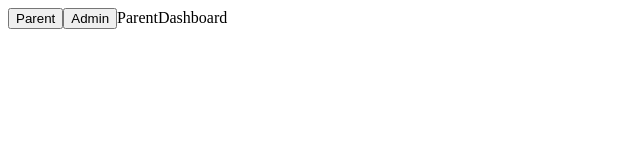
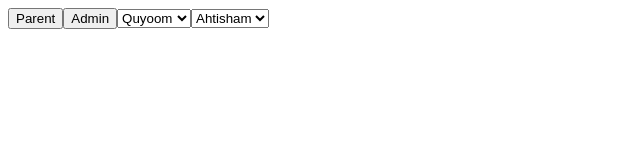
Before and after one commit to Ahtisham-1/fee-ease-react, a React (Vite) app: page / in a window 1280 px wide. Shown: the top 160 px of the page, without its empty margins (0-640 px from the left). Built offline with nearby package versions, Linux system fonts and the light colour scheme.

Commit message:
feat: Added the student dropdown toggle also and implemented the logic in the parent dropdown which shows us thier child dinamically you change the parent the student dropdown changes it self

```diff
--- a/src/App.tsx
+++ b/src/App.tsx
@@ -1,13 +1,23 @@
 import { useState } from "react";
 import Header from "./Components/Header";
+import { initialStudents, initialParents } from "./data";
+import ParentDashboard from "./Components/ParentDashboard";
+import AdminDashboard from "./Components/AdminDashboard";
 
 export default function App() {
   let [activeView, setActiveView] = useState("parent");
   return (
     <>
       <div>
-        <Header setActiveView = {setActiveView} />
-        {activeView === "parent" ? "ParentDashboard" : "AdminDashboard"}
+        <Header setActiveView={setActiveView} />
+        {activeView === "parent" ? (
+          <ParentDashboard
+            students={initialStudents}
+            parents={initialParents}
+          />
+        ) : (
+          <AdminDashboard  />
+        )}
       </div>
     </>
   );
--- /dev/null
+++ b/src/Components/AdminDashboard.tsx
@@ -0,0 +1,7 @@
+function AdminDashboard() {
+  return(
+    <div>Admin</div>
+  )
+}
+
+export default AdminDashboard;
--- /dev/null
+++ b/src/Components/ParentDashboard.tsx
@@ -0,0 +1,36 @@
+import type { Student, Parent } from "../types";
+import { useState } from "react";
+
+type ParentDashboardProps = {
+  students: Student[];
+  parents: Parent[];
+};
+
+function ParentDashboard({ students, parents }: ParentDashboardProps) {
+  const [selectedParentId, setSelectedParentId] = useState("P1");
+
+  const filteredStudents = students.filter(
+    (fs) => fs.connectingId === selectedParentId,
+  );
+  return (
+    <>
+      <select onChange={(e) => setSelectedParentId(e.target.value)}>
+        {parents.map((p) => (
+          <option value={p.parentId} key={p.parentId}>
+            {p.parentName}
+          </option>
+        ))}
+      </select>
+
+      <select>
+        {filteredStudents.map((ps) => (
+          <option value={ps.studentId} key={ps.studentId}>
+            {ps.studentName}
+          </option>
+        ))}
+      </select>
+    </>
+  );
+}
+
+export default ParentDashboard;
```
